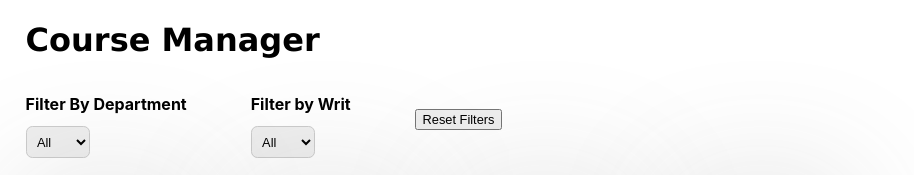
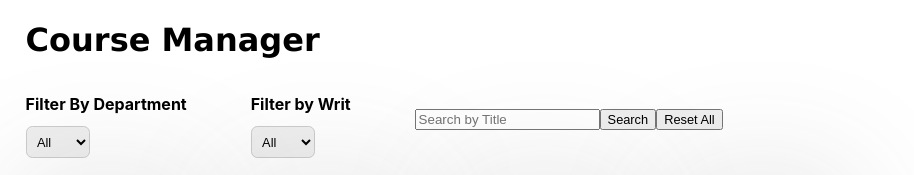
Before and after one commit to sandra-sandoval/development, a React (Create React App) app: page / in a window 1280 px wide. Shown: the top 175 px of the page, without its empty margins (0-914 px from the left). Built offline with nearby package versions, Linux system fonts and the light colour scheme.

Commit message:
added search bar

```diff
--- a/src/App.js
+++ b/src/App.js
@@ -5,12 +5,35 @@ import "./App.css";
 
 const CourseSearchApp = () => {
   const [courses, setCourses] = useState(courseData);
-  // const [updated, setUpdate] = useState([]);
   const [original, setOriginal] = useState(courseData);
   const [favorites, setFavorites] = useState([]);
   const [departmentFilter, setDepartmentFilter] = useState("All");
   const [writ, setWrit] = useState([]);
+  const [searchQuery, setSearchQuery] = useState("");
 
+  const handleSearch = (e) => {
+    e.preventDefault();
+    setSearchQuery(e.target.value);
+  };
+
+  const handleSubmit = (e) => {
+    e.preventDefault();
+    if (searchQuery.length > 0) {
+      const searched = courses.filter((course) =>
+        course.Title.toLowerCase().includes(searchQuery.toLowerCase())
+      );
+      setCourses(searched);
+    } else if (searchQuery === "") {
+      setCourses(original);
+    }
+  };
+  // const searchedCourse = () => {
+  //   const searchResult = courses.filter((course) =>
+  //     course.Title.toLowerCase().includes(searchQuery.toLowerCase())
+  //   );
+  //   // setCourses(searchResult)
+  //   return searchResult;
+  // };
   // const toggleFavoriteCourse = (courseId) => {
   //   const updatedCourses = courses.map((course) =>
   //     course.id === courseId
@@ -65,24 +88,7 @@ const CourseSearchApp = () => {
       setCourses(filterWrit);
     }
   };
-  // const mergeCourses = () => {
-  //   const allCourses = [...courses, ...favorites];
-  //   // console.log("courses"   ...courses );
-  //   console.log({ ...favorites });
-
-  //   return allCourses;
-  // };
   const clearFavorites = () => {
-    // const favoriteCourses = courses.filter((course) => course.favorite);
-    // setCourses(courses, ...favoriteCourses);
-    // setCourses((courses) => [...courses, "hello"]);
-    // let updated = [];
-    // console.log(courses);
-    // const update = courses.filter((course) => course.favorite === true);
-    // updated.push(...update);
-    // updated.push(...courses);
-    // console.log(updated);
-    // setCourses(updated);
     setCourses(original);
     setFavorites([]);
   };
@@ -90,42 +96,8 @@ const CourseSearchApp = () => {
     setCourses(original);
     setDepartmentFilter("All");
     setWrit("All");
+    setSearchQuery("");
   };
-  // const handleFilter = (e, category) => {
-  //   if (category === "dept") {
-  //     const selectedDept =
-  //       departmentFilter === "All" ? e.target.value : departmentFilter;
-  //     setDepartmentFilter(selectedDept);
-  //   }
-  //   if (category === "writ") {
-  //     const selectedWrit = writ === "All" ? e.target.value : writ;
-  //     setWrit(selectedWrit);
-  //   }
-
-  //   // console.log({ selectedDept });
-  //   // console.log({ selectedWrit });
-
-  //   let filteredCourses = original;
-
-  //   if (departmentFilter !== "All") {
-  //     filteredCourses = filteredCourses.filter(
-  //       (course) => course.Department === departmentFilter
-  //     );
-  //   }
-
-  //   if (writ !== "All") {
-  //     filteredCourses = filteredCourses.filter(
-  //       (course) => course.WRIT === (writ === "True")
-  //     );
-  //   }
-
-  //   setCourses(filteredCourses);
-  // };
-
-  // useEffect(() => {
-  //   handleFilter();
-  // }, [departmentFilter, writ]);
-
   return (
     <div>
       <h1>Course Manager</h1>
@@ -150,7 +122,16 @@ const CourseSearchApp = () => {
             <option value={"False"}>False</option>
           </select>
         </div>
-        <button onClick={resetFilters}>Reset Filters</button>
+        <form onSubmit={handleSubmit}>
+          <input
+            type="text"
+            placeholder="Search by Title"
+            value={searchQuery}
+            onChange={handleSearch}
+          />
+          <button type="submit">Search</button>
+        </form>
+        <button onClick={resetFilters}>Reset All</button>
       </div>
       <div className="course-list">
         {/* filtering out the favorited courses from the course list display */}
```
